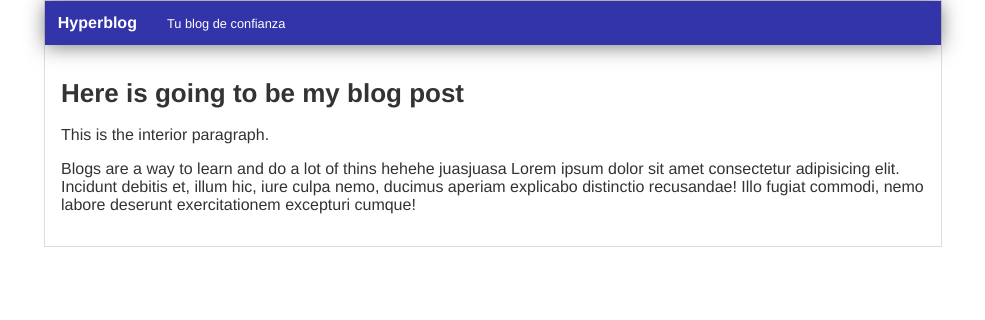
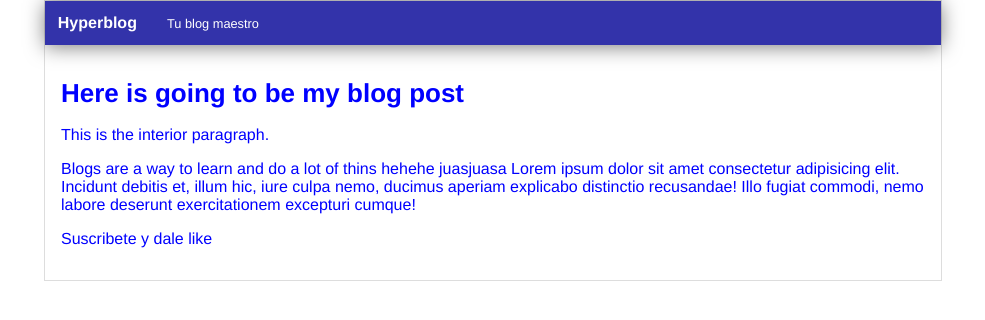
Before and after one commit to ShankyJS/hyperblog, a plain HTML site: page blogpost.html in a window 1280 px wide. Shown: the whole page, without its empty margins (147-1132 px from the left). Drawn offline with Linux system fonts and the light colour scheme.

Commit message:
yt suscription added, color azul, etc

```diff
--- a/blogpost.html
+++ b/blogpost.html
@@ -8,7 +8,7 @@
        <div id="container">
            <div id="header">
                 Hyperblog
-                <span id="tagline">   Tu blog de confianza</span>
+                <span id="tagline">   Tu blog maestro</span>
            </div>
            <div id="post">
                <h1>Here is going to be my blog post</h1>
@@ -17,6 +17,9 @@
                    Blogs are a way to learn and do a lot of thins hehehe juasjuasa
                    Lorem ipsum dolor sit amet consectetur adipisicing elit. Incidunt debitis et, illum hic, iure culpa nemo, ducimus aperiam explicabo distinctio recusandae! Illo fugiat commodi, nemo labore deserunt exercitationem excepturi cumque!
                </p>
+               <p>
+                   Suscribete y dale like
+               </p>
            </div>
        </div>
     </body>
--- a/css/main.css
+++ b/css/main.css
@@ -1,5 +1,5 @@
 body{
-    color: #333;
+    color: blue;
     text-align: center;
     font-family: Helvetica;
     font-size: 16px;
```
